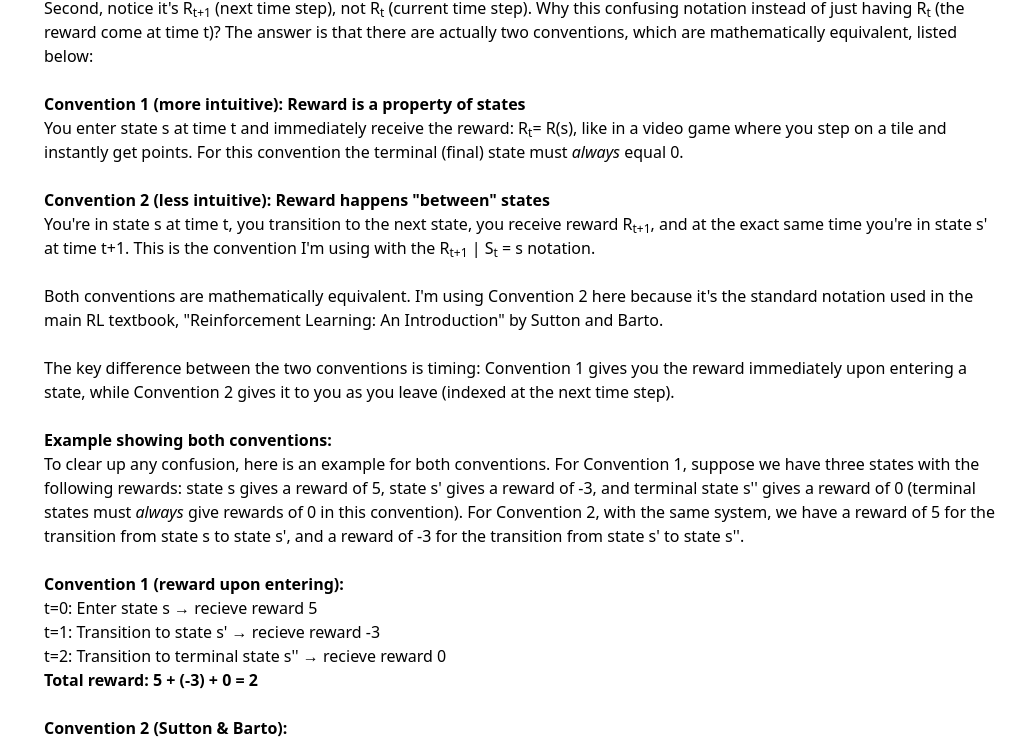
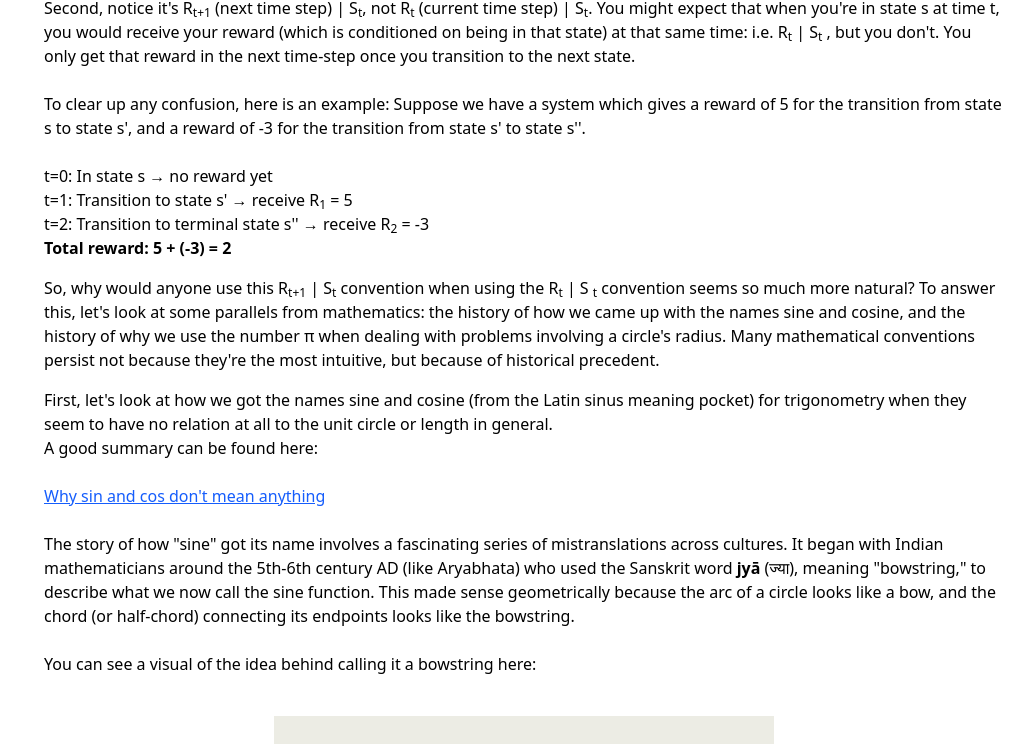
Before and after one commit to WilliamGiammona/learning-ai, a Next.js app: page /reinforcement-learning in a window 1280 px wide. Shown: the part 10555-11299 px from the top of the page, without its empty margins (260-1280 px from the left). Built offline with nearby package versions, Linux system fonts and the light colour scheme.

Commit message:
continuing mdp section

```diff
--- a/app/reinforcement-learning/page.tsx
+++ b/app/reinforcement-learning/page.tsx
@@ -1085,87 +1085,39 @@ export default function ReinforcementLearningPage() {
               forever.
               <br />
               <br />
-              Second, notice it&apos;s R<sub>t+1</sub> (next time step), not R
-              <sub>t</sub> (current time step). Why this confusing notation
-              instead of just having R<sub>t</sub> (the reward come at time t)?
-              The answer is that there are actually two conventions, which are
-              mathematically equivalent, listed below:
-              <br />
-              <br />
-              <strong>
-                Convention 1 (more intuitive): Reward is a property of states
-              </strong>
-              <br />
-              You enter state s at time t and immediately receive the reward: R
-              <sub>t</sub>= R(s), like in a video game where you step on a tile
-              and instantly get points. For this convention the terminal (final)
-              state must <em>always</em> equal 0.
-              <br />
-              <br />
-              <strong>
-                Convention 2 (less intuitive): Reward happens "between" states
-              </strong>
-              <br />
-              You're in state s at time t, you transition to the next state, you
-              receive reward R<sub>t+1</sub>, and at the exact same time you're
-              in state s' at time t+1. This is the convention I&apos;m using
-              with the R<sub>t+1</sub> | S<sub>t</sub> = s notation.
-              <br />
-              <br />
-              Both conventions are mathematically equivalent. I&apos;m using
-              Convention 2 here because it&apos;s the standard notation used in
-              the main RL textbook, "Reinforcement Learning: An Introduction" by
-              Sutton and Barto.
-              <br />
-              <br />
-              The key difference between the two conventions is timing:
-              Convention 1 gives you the reward immediately upon entering a
-              state, while Convention 2 gives it to you as you leave (indexed at
-              the next time step).
-              <br />
-              <br />
-              <strong>Example showing both conventions:</strong>
-              <br />
-              To clear up any confusion, here is an example for both
-              conventions. For Convention 1, suppose we have three states with
-              the following rewards: state s gives a reward of 5, state s' gives
-              a reward of -3, and terminal state s'' gives a reward of 0
-              (terminal states must <em>always</em> give rewards of 0 in this
-              convention). For Convention 2, with the same system, we have a
-              reward of 5 for the transition from state s to state s', and a
-              reward of -3 for the transition from state s' to state s''.
-              <br />
-              <br />
-              <strong>Convention 1 (reward upon entering):</strong>
-              <br />
-              t=0: Enter state s → recieve reward 5
-              <br />
-              t=1: Transition to state s' → recieve reward -3
-              <br />
-              t=2: Transition to terminal state s'' → recieve reward 0
-              <br />
-              <strong>Total reward: 5 + (-3) + 0 = 2</strong>
-              <br />
-              <br />
-              <strong>Convention 2 (Sutton & Barto):</strong>
+              Second, notice it&apos;s R<sub>t+1</sub> (next time step) | S
+              <sub>t</sub>, not R<sub>t</sub> (current time step) | S
+              <sub>t</sub>. You might expect that when you're in state s at time
+              t, you would receive your reward (which is conditioned on being in
+              that state) at that same time: i.e. R<sub>t</sub> | S<sub>t</sub>{" "}
+              , but you don't. You only get that reward in the next time-step
+              once you transition to the next state.
+              <br />
+              <br />
+              To clear up any confusion, here is an example: Suppose we have a
+              system which gives a reward of 5 for the transition from state s
+              to state s', and a reward of -3 for the transition from state s'
+              to state s''.
+              <br />
               <br />
               t=0: In state s → no reward yet
               <br />
-              t=1: Transition to state s' → receive R<sub>1</sub> = 5 (the
-              reward for having been in s)
+              t=1: Transition to state s' → receive R<sub>1</sub> = 5
               <br />
               t=2: Transition to terminal state s'' → receive R<sub>2</sub> = -3
-              (the reward for having been in s')
               <br />
               <strong>Total reward: 5 + (-3) = 2</strong>
               <br />
             </p>
             <p className="mb-4">
-              So, Why would anyone ever use convention 2 when convention 1 is so
-              much easier? People should just adopt convention 1 right? To
-              answer this, lets look at the history of how we came up with the
-              name sine and cosine, as well as why we use the ratio pi = 3.14...
-              when doing problems involving a radius instead of a diameter.
+              So, why would anyone use this R<sub>t+1</sub> | S<sub>t</sub>{" "}
+              convention when using the R<sub>t</sub> | S <sub>t</sub>{" "}
+              convention seems so much more natural? To answer this, let's look
+              at some parallels from mathematics: the history of how we came up
+              with the names sine and cosine, and the history of why we use the
+              number π when dealing with problems involving a circle&apos;s
+              radius. Many mathematical conventions persist not because they're
+              the most intuitive, but because of historical precedent.
             </p>
             <p className="mb-4">
               First, let&apos;s look at how we got the names sine and cosine
@@ -1192,8 +1144,7 @@ export default function ReinforcementLearningPage() {
               "bowstring," to describe what we now call the sine function. This
               made sense geometrically because the arc of a circle looks like a
               bow, and the chord (or half-chord) connecting its endpoints looks
-              like the bowstring. A common synonym of jyā was, <em>jīvá</em>,
-              which is the word that ended up being used.
+              like the bowstring.
               <br />
               <br />
               You can see a visual of the idea behind calling it a bowstring
@@ -1208,11 +1159,12 @@ export default function ReinforcementLearningPage() {
                 className="mx-auto my-4"
               />
               <br />
-              <br />
-              When 8th century Persian and Arab scholars translated these Indian
+              <br />A common synonym of jyā was, <em>jīvá</em>, which is the
+              word that ultimately ended up being used in India. When 8th
+              century Persian and Arab scholars translated these Indian
               mathematical texts, they transliterated jīvá into Arabic as{" "}
               <em>jiba</em> (جيب). Arabic is written without short vowels, so{" "}
-              <em>jiba</em> was written simply as the consonants "j-b" (جب).
+              <em>jiba</em> was written simply as the consonants "jb" (جب).
               <br />
               <br />
               In the 12th century, when European scholars translated Muhammad
@@ -1220,12 +1172,12 @@ export default function ReinforcementLearningPage() {
               Ḥisāb al-Jabr wal-Muqābalah (which is where we get algebra
               [al-Jabr] from), into Latin, they thought that jb referred to the
               arabic word jayb (جيب), which meant pocket, and so translated it
-              as the Latin word <em>sinus</em>, Latin for "pocket". Finally, in
-              1593, in his only known publication, Horologiographia, English
-              mathematician Thomas Fale converted the Latin <em>sinus</em> into
-              English as "sine", and that&apos;s the word we still use today,
-              instead of using the words bowstring and co-bowstring (which make
-              much more sense geometrically) because of centuries of convention.
+              as the Latin word <em>sinus</em>. Finally, in 1593, in his only
+              known publication, Horologiographia, English mathematician Thomas
+              Fale converted the Latin <em>sinus</em> into English as "sine",
+              and that&apos;s the word we still use today, instead of using the
+              words bowstring and co-bowstring (which make much more sense
+              geometrically), because of centuries of convention.
             </p>
             <p className="mb-4">
               Second, let&apos;s look at how the ratio of a circumference to its
@@ -1239,16 +1191,15 @@ export default function ReinforcementLearningPage() {
               should use π = 3.14... or τ (tau) = 6.28... as our fundamental
               circle constant. Many mathematicians argue that τ makes more sense
               because it represents the ratio of a circle&apos;s circumference
-              to its <em>radius</em> (C = τr), which would make many formulas
-              cleaner. A full unit circle would simply be τ radians instead of
-              2π radians, a quarter unit circle would be τ/4 instead of π/2, and
-              so on.
-              <br />
-              <br />
-              So why do we use π = 3.14159... universally instead? The answer
-              lies with the greatest mathematician who ever lived, Leonhard
-              Euler. Euler used the greek letter π (pi) simply to stand for
-              perimeter,{" "}
+              to its <em>radius</em> (C = τr [as oppused to the usual C = 2πr]),
+              which would make many formulas cleaner. A full unit circle would
+              simply be τ radians instead of 2π radians, a quarter unit circle
+              would be τ/4 instead of π/2, and so on.
+              <br />
+              <br />
+              So why do we use π = 3.14... universally instead? The answer lies
+              with the greatest mathematician who ever lived, Leonhard Euler.
+              Euler used the greek letter π (pi) simply to stand for perimeter,{" "}
               <strong>
                 but let its value vary depending on whether he was working on a
                 problem dealing with diameter or with radius.
@@ -1257,7 +1208,7 @@ export default function ReinforcementLearningPage() {
               <br />
               When Euler was working with problems involving{" "}
               <strong>diameter</strong>, he set π equal to 3.14...
-              (circumference to diameter ratio). When he was working with
+              (circumference to diameter ratio,). When he was working with
               problems involving <strong>radius</strong>, he set π equal to
               6.28... (circumference to radius ratio). This makes perfect sense,
               use whichever constant is most convenient for the problem at hand!
@@ -1278,8 +1229,21 @@ export default function ReinforcementLearningPage() {
               simply adopted the value for π as 3.14 regardless of the
               mathematical context because that was the value they had seen
               Euler use in this book. They stopped adjusting based on whether
-              they were working with radius or diameter. That&apos;s why
-              we&apos;re now stuck with the unit circle looking like this:
+              they were working with radius or diameter. That&apos;s why,
+              instead of having a unit circle like this:
+              <br />
+              <br />
+              <Image
+                src="/images/reinforcement-learning/mdp/unit-circle-tau.png"
+                alt="Unit Circle using tau showing that the values fit the circle"
+                width={500}
+                height={300}
+                className="mx-auto my-4"
+              />
+              <br />
+              <br />
+              where going around 1/12th of the circle is τ/12, 1/4 of the circle
+              is τ/4, 3/8ths of the circle is 3τ/8, etc, we have this:
               <br />
               <br />
               <Image
@@ -1291,18 +1255,6 @@ export default function ReinforcementLearningPage() {
               />
               <br />
               <br />
-              instead of this:
-              <br />
-              <br />
-              <Image
-                src="/images/reinforcement-learning/mdp/unit-circle-tau.png"
-                alt="Unit Circle using tau showing that the values fit the circle"
-                width={500}
-                height={300}
-                className="mx-auto my-4"
-              />
-              <br />
-              <br />
               along with many other confusing and inelegant complications when
               using a diameter based constant for radius based problems.
               <br />
@@ -1314,22 +1266,24 @@ export default function ReinforcementLearningPage() {
             <p className="mb-4">
               I think you can see where I&apos;m going with this. There are many
               areas of mathematics where notation is used that is less intuitive
-              for learners simply because of convention. The reward at timestep
-              t+1 convention (Convention 2) is now standard in RL for similar
-              historical reasons, i.e. because it appeared in the most
-              influential RL textbook (Reinforcement Learning: An Introduction
-              by Sutton & Barto) in the 1998 and everyone adopted it.
+              for learners simply because of convention. The convention of
+              giving the reward at timestep t+1, even though its based of the
+              state at time t, is now standard in RL for similar historical
+              reasons: i.e. because it appeared in the most influential RL
+              textbook (Reinforcement Learning: An Introduction by Sutton &
+              Barto) in 1998 and everyone adopted it.
             </p>
             <p className="mb-4">
               Now we come to the final part in the Markov Reward Process, which
               is the discount factor.
               <br /> <br />• <strong>γ</strong> (gamma) is a discount factor,
-              where γ ∈ [0,1] (gamma is just a number between 0 and 1).
+              where γ ∈ [0,1] (gamma is just a number between [and including] 0
+              and 1).
               <br />
               <br />
               The discount factor, γ, determines how much we value future
               rewards relative to immediate rewards. When we calculate the total
-              sum of rewards from a given state (the return), G<sub>t</sub>, we
+              sum of rewards (the return) from a given state, G<sub>t</sub>, we
               don&apos;t just add up all future rewards equally (unless we set γ
               equal to 1), we discount them based on how far in the future they
               occur:
@@ -1338,12 +1292,6 @@ export default function ReinforcementLearningPage() {
               <span className="block font-mono text-center">
                 G<sub>t</sub> = r<sub>t+1</sub> + γr<sub>t+2</sub> + γ²r
                 <sub>t+3</sub> + ...
-              </span>
-              <br />
-              This can also be written more compactly in sigma notation as:
-              <span className="block font-mono text-center">
-                <br />G<sub>t</sub> = Σ<sub>k=0</sub>
-                <sup>∞</sup> γ<sup>k</sup>r<sub>t+k+1</sub>
               </span>
               <br />
               <br />
@@ -1356,15 +1304,16 @@ export default function ReinforcementLearningPage() {
               that can accurately predict the far future equally as well as the
               immediate future. Rewards far in the future are less certain to
               actually happen. A reward you might get in 100 steps is less
-              reliable than one you'll get in 1 step, so it should be weighted
-              less.
+              reliable than one you&apos;ll get in 50 steps which is less
+              reliable than one you&apos;ll get inone step, so they should each
+              be weighted less.
               <br />
               <br />
               2) <strong>Mathematical convenience</strong>: Discounting ensures
               that infinite sums of rewards converge to a finite number, making
-              the math work better. Without discounting (γ = 1), an infinite
-              episode would have infinite return, making the math more difficult
-              to work with.
+              the math work better. Without the discount factor (unless you set
+              γ = 1), an infinite episode would have infinite return, making the
+              math more difficult to work with.
               <br />
               <br />
               3) <strong>Models real preferences</strong>: In many scenarios,
@@ -1375,17 +1324,19 @@ export default function ReinforcementLearningPage() {
               <br />
               <br />
               <strong>What does γ mean in practice?</strong>
-              <br />- If <strong>γ = 0</strong>: The agent only cares about
-              immediate rewards, completely ignoring the future (myopic)
-              <br />- If <strong>γ = 1</strong>: All future rewards count
-              equally, no matter how far away (far-sighted, only works for
-              finite episodes)
-              <br />- If <strong>γ = 0.5</strong>: A reward 4 steps away is
-              worth (0.5)<sup>4</sup> ≈ 0.0625 of what that same reward would be
-              worth right now
-              <br />
-              <br />
-              The choice of γ is a design decision set by humans, that
+              <br />
+              If <strong>γ = 0</strong>: The agent only cares about immediate
+              rewards, completely ignoring the future (myopic)
+              <br />
+              If <strong>γ = 1</strong>: All future rewards count equally, no
+              matter how far away (far-sighted, only works for finite episodes)
+              <br />
+              If <strong>γ = 0.5</strong>: A reward 4 steps away is worth (0.5)
+              <sup>4</sup> ≈ 0.0625 of what that same reward would be worth on
+              this step
+              <br />
+              <br />
+              The choice of γ is a design decision set by humans, which
               significantly affects what the agent learns to do. A higher γ
               makes the agent more patient and considerate of long-term
               consequences, while a lower γ does the opposite.
@@ -1489,7 +1440,7 @@ export default function ReinforcementLearningPage() {
             </ul>
             <p className="mb-4">
               But overall, the expected value (the average value you will get if
-              you did an infinite amount or random samples) is what v(s) will
+              you did an infinite amount of random samples) is what v(s) will
               be.
             </p>
             <p className="mb-4">
```
